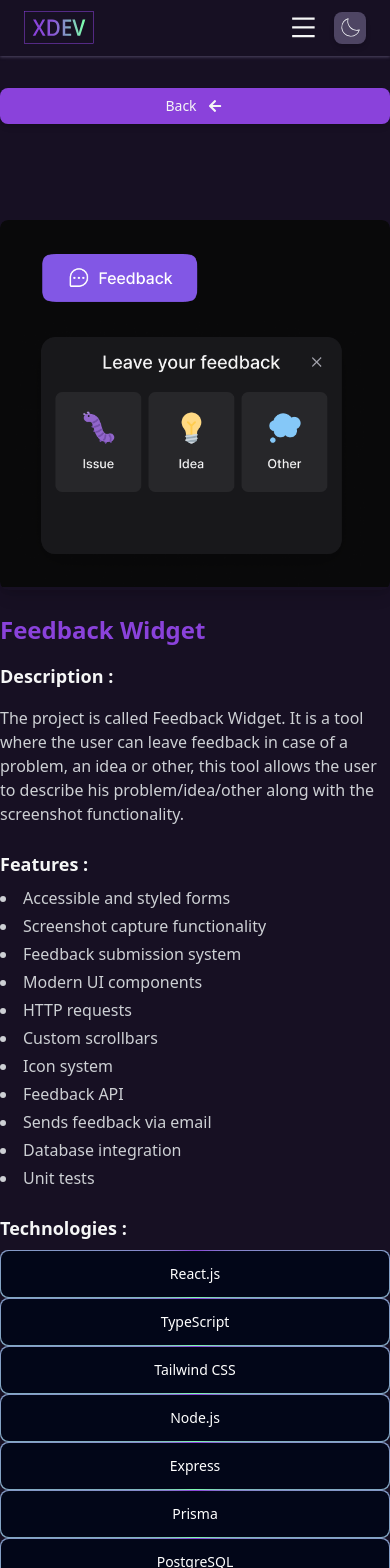
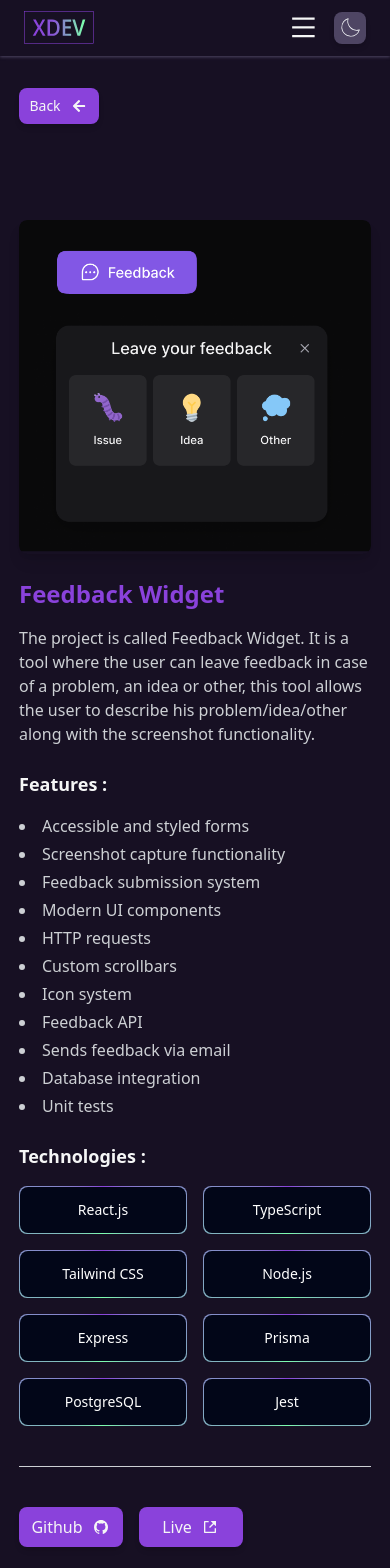
Before and after one commit to xeniaalex3/portfolio_xenia, a Next.js app: page /projects/1 in a window 390 px wide. Shown: the top 1568 px of the page. Built offline with nearby package versions, Linux system fonts and the light colour scheme.

Commit message:
⚡️ enhance responsive design for project details and magic button components

```diff
--- a/src/components/Projects/DetailsProject/DetailsProject.tsx
+++ b/src/components/Projects/DetailsProject/DetailsProject.tsx
@@ -28,18 +28,18 @@ function DetailsProject({ project }: ProjectProps) {
 
   return (
     <Suspense fallback={<div>Loading...</div>}>
-      <section className="flex flex-col mx-auto xl:w-[75rem] md:w-[35rem] lg:w-[50rem] sm:w-[25rem] sm:mx-auto">
+      <section className="flex flex-col mx-auto xl:w-[75rem] md:w-[35rem] lg:w-[50rem] sm:w-[25rem] xs:w-[22rem]">
         <CustomButton
           type="button"
           text="Back"
           icon={<FaArrowLeft className="ml-2 w-5" />}
           color="violet"
           onClick={handelBackClick}
-          customCss="md:!w-[6rem] !text-sm !font-normal mt-4 sm:w-[5rem] sm:text-xs sm:font-light"
+          customCss="md:!w-[6rem] !text-sm !font-normal mt-4 xs:w-[5rem] xs:text-xs sm:font-light"
         />
 
         <div key={project.id} className="mt-[6rem]">
-          <div className=" lg:max-w-[40%] md:max-w-[80%] sm:w-[95%] h-auto overflow-hidden rounded-lg shadow-lg box-border mb-6">
+          <div className=" lg:max-w-[40%] md:max-w-[80%] sm:w-[95%] xs:w-[100%] h-auto overflow-hidden rounded-lg shadow-lg box-border mb-6">
             <Image
               src={project.image}
               alt={project.title}
@@ -51,24 +51,21 @@ function DetailsProject({ project }: ProjectProps) {
           <h2 className="text-2xl font-semibold text-[var(--primary-color)] mb-4">
             {project.title}
           </h2>
-          <h3 className="text-lg font-semibold text-[var(--text-primary)] mb-4">
-            Description :
-          </h3>
           <p className="text-base font-medium text-[var(--text-secondary)] xl:w-[60%] lg:w-[60%] md:w-[70%] sm:w-[90%] mb-6">
             {project.description}
           </p>
-          <h3 className="text-lg font-semibold text-[var(--text-primary)] mb-2 sm:mb-4">
+          <h3 className="text-lg font-semibold text-[var(--text-primary)] mb-2 xs:mb-4">
             Features :
           </h3>
-          <ul className='text-base font-medium text-[var(--text-secondary)] list-disc list-inside mb-6 space-y-1 '>
-          {project.features.map(item => (
+          <ul className="text-base font-medium text-[var(--text-secondary)] list-disc list-inside mb-6 space-y-1 ">
+            {project.features.map(item => (
               <li key={item}>{item}</li>
             ))}
           </ul>
-          <h3 className="text-lg font-semibold text-[var(--text-primary)] mb-2 sm:mb-4">
+          <h3 className="text-lg font-semibold text-[var(--text-primary)] mb-2 xs:mb-4">
             Technologies :
           </h3>
-          <div className="grid xl:grid-cols-4 lg:grid-cols-3 md:grid-cols-2 md:gap-4 sm:grid-cols-2 sm:place-items-center sm:gap-4">
+          <div className="grid xl:grid-cols-4 lg:grid-cols-3 md:grid-cols-2 md:gap-2 xs:grid-cols-2 xs:place-items-center xs:gap-4">
             {project.technos.map(tech => (
               <MagicButton key={tech} title={tech} />
             ))}
--- a/src/components/ui/Form/MagicButton.tsx
+++ b/src/components/ui/Form/MagicButton.tsx
@@ -23,7 +23,7 @@ const MagicButton = ({
 }) => {
   return (
     <button
-      className="relative inline-flex h-12 w-full md:w-60 sm:w-32 md:mt-10 overflow-hidden rounded-lg p-[1px] focus:outline-none"
+      className="relative inline-flex h-12 w-full md:w-60 sm:w-32 md:mt-6 overflow-hidden rounded-lg p-[1px] focus:outline-none"
       onClick={handleClick}
     >
       <span className="absolute inset-[-1000%] animate-[spin_2s_linear_infinite] bg-[conic-gradient(from_90deg_at_50%_50%,#8a42db_0%,#7dffaf_50%,#8a42db_100%)]" />
```
